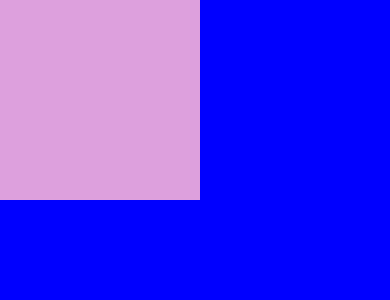
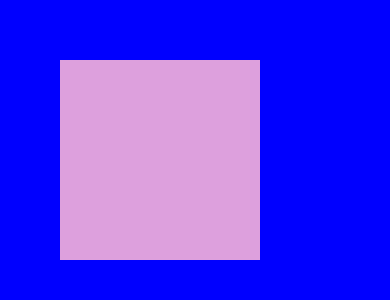
Before and after one commit to ajmal-junaid/REACT_NATIVE_LEARN_2, a React Native app: screen / in a window 390 px wide. Shown: the top 300 px of the page. Built offline with nearby package versions, Linux system fonts and the light colour scheme.

Commit message:
padding added

```diff
--- a/App.js
+++ b/App.js
@@ -2,7 +2,7 @@ import { View } from "react-native";
 
 export default function App() {
   return (
-    <View style={{ backgroundColor: "blue", flex: 1 }}>
+    <View style={{ backgroundColor: "blue", flex: 1 ,padding: 60}}>
       <View style={{ width: 200, height: 200, backgroundColor: "plum" }}></View>
       <View style={{ width: 200, height: 200, backgroundColor: "green " }}></View>
     </View>
```
